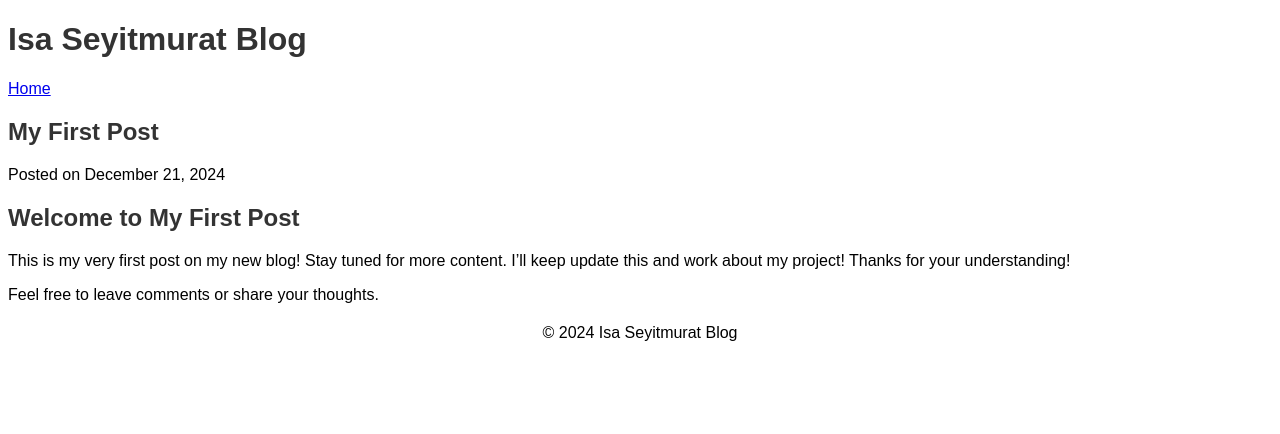
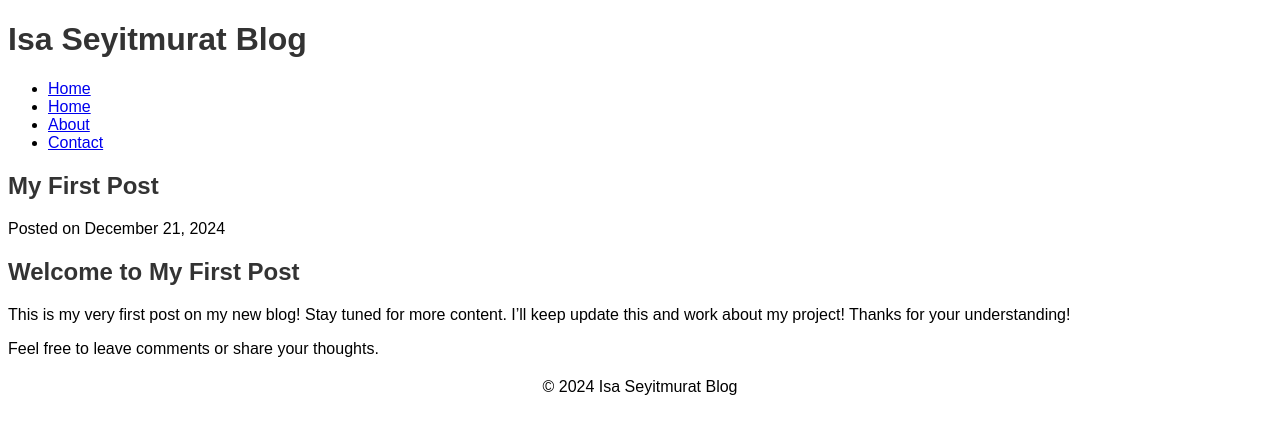
Before and after one commit to isaseyit/my-blog, a Jekyll site: the page built from _posts/2024-12-21-my-first-post.md, in a window 1280 px wide. Shown: the top 434 px of the page. Built offline with Jekyll 4.4.1, drawn with Linux system fonts in a browser that asks for light colours.

Commit message:
Updated layout to include dynamic navigation

```diff
--- a/_layouts/default.html
+++ b/_layouts/default.html
@@ -10,7 +10,12 @@
     <header>
       <h1>{{ site.title }}</h1>
       <nav>
-        <a href="{{ site.baseurl }}/">Home</a>
+        <ul>
+          <li><a href="{{ site.baseurl }}/">Home</a></li>
+          {% for item in site.navigation %}
+            <li><a href="{{ item.url | prepend: site.baseurl }}">{{ item.title }}</a></li>
+          {% endfor %}
+        </ul>
       </nav>
     </header>
 
```
